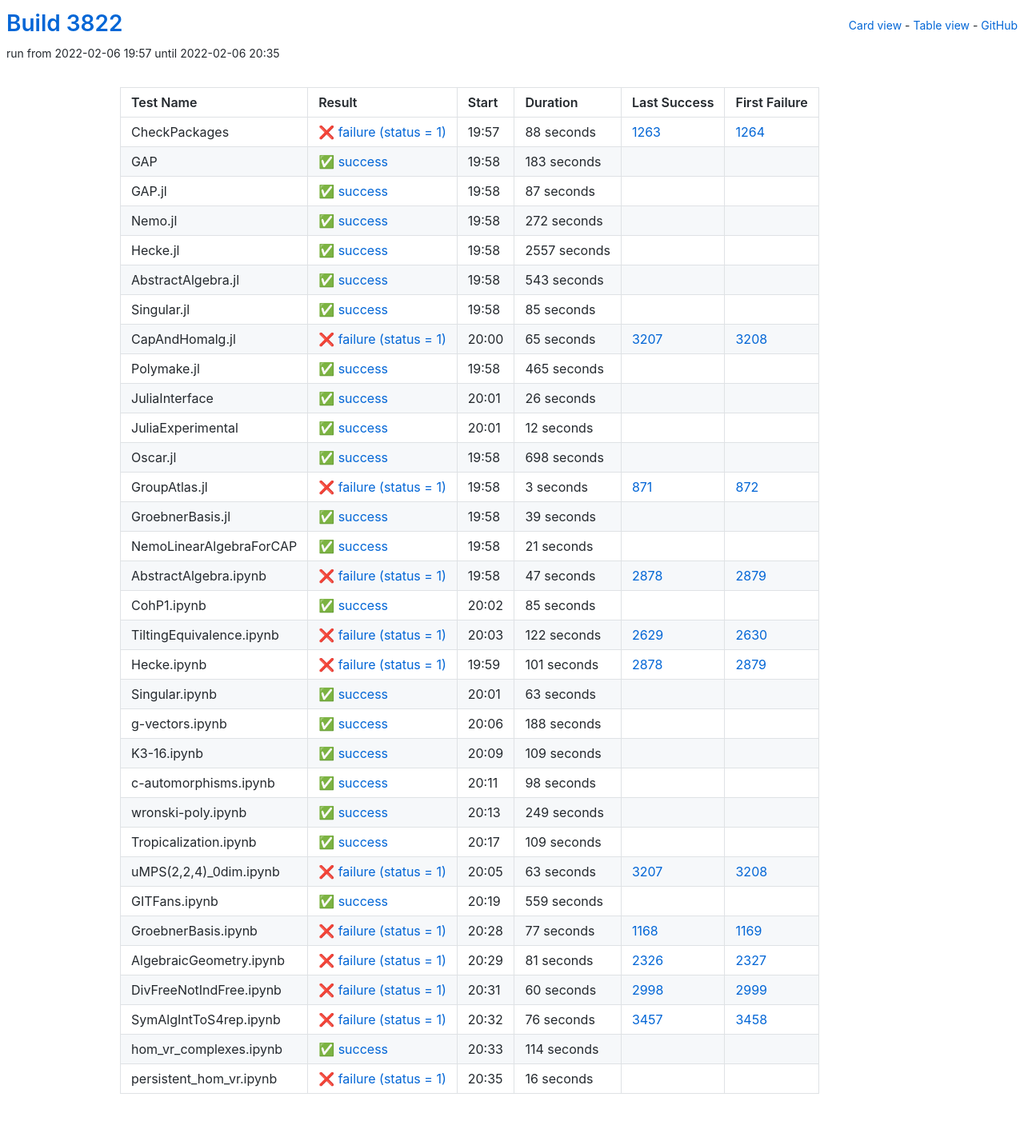
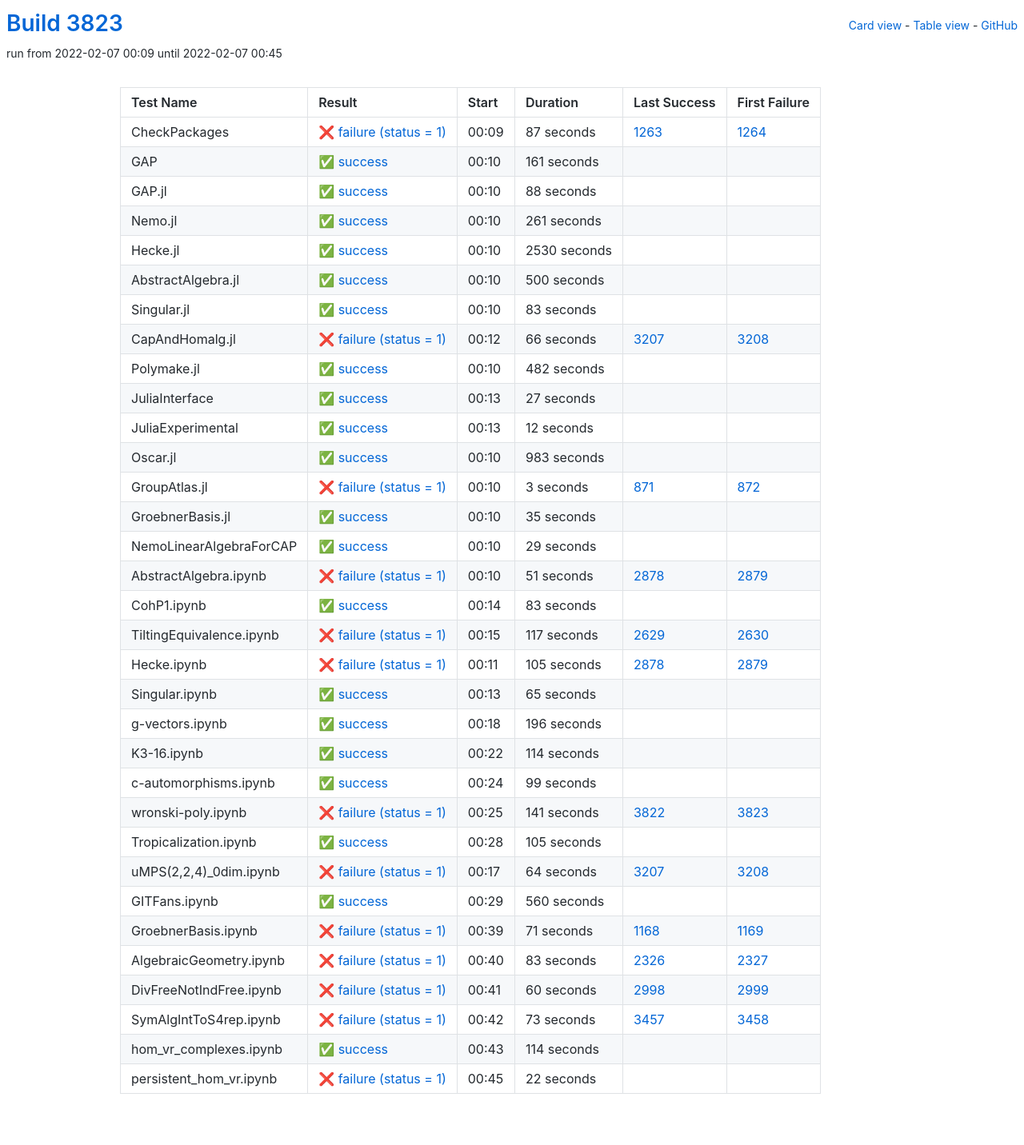
Before and after one commit to oscar-system/oscar-ci-status-stable, a Jekyll site: the page built from table.html, in a window 1280 px wide. Shown: the whole page at 80% size. Built offline with Jekyll 4.4.1, drawn with Linux system fonts in a browser that asks for light colours.

Commit message:
Build #3823

```diff
--- a/_data/ci.yml
+++ b/_data/ci.yml
@@ -1,6 +1,6 @@
 ---
-build: 3822
-build_url: https://oscarci.mathematik.uni-kl.de/job/oscar-stable/3822/
+build: 3823
+build_url: https://oscarci.mathematik.uni-kl.de/job/oscar-stable/3823/
 job: oscar-stable
 organization: oscar-system
 repo: oscar-ci-status-stable
@@ -8,128 +8,128 @@ repourl: https://github.com/oscar-system/oscar-ci-status-stable
 tests:
 - name: CheckPackages
   id: checkpackages
-  log: https://oscarci.mathematik.uni-kl.de/job/oscar-stable/3822/artifact/logs/build-3822/CheckPackages.log
-  start: 2022-02-06 19:57
+  log: https://oscarci.mathematik.uni-kl.de/job/oscar-stable/3823/artifact/logs/build-3823/CheckPackages.log
+  start: 2022-02-07 00:09
   success: false
   exitcode: 1
   status: failure
-  duration: 88
+  duration: 87
   last_success: 1263
   last_success_url: https://oscarci.mathematik.uni-kl.de/job/oscar-stable/1263/
   first_failure: 1264
   first_failure_url: https://oscarci.mathematik.uni-kl.de/job/oscar-stable/1264/
 - name: GAP
   id: gap
-  log: https://oscarci.mathematik.uni-kl.de/job/oscar-stable/3822/artifact/logs/build-3822/GAP.log
-  start: 2022-02-06 19:58
+  log: https://oscarci.mathematik.uni-kl.de/job/oscar-stable/3823/artifact/logs/build-3823/GAP.log
+  start: 2022-02-07 00:10
   success: true
   exitcode: 0
   status: success
-  duration: 183
+  duration: 161
   last_success: false
   last_success_url:
   first_failure: false
   first_failure_url:
 - name: GAP.jl
   id: gap-jl
-  log: https://oscarci.mathematik.uni-kl.de/job/oscar-stable/3822/artifact/logs/build-3822/GAP.jl.log
-  start: 2022-02-06 19:58
+  log: https://oscarci.mathematik.uni-kl.de/job/oscar-stable/3823/artifact/logs/build-3823/GAP.jl.log
+  start: 2022-02-07 00:10
   success: true
   exitcode: 0
   status: success
-  duration: 87
+  duration: 88
   last_success: false
   last_success_url:
   first_failure: false
   first_failure_url:
 - name: Nemo.jl
   id: nemo-jl
-  log: https://oscarci.mathematik.uni-kl.de/job/oscar-stable/3822/artifact/logs/build-3822/Nemo.jl.log
-  start: 2022-02-06 19:58
+  log: https://oscarci.mathematik.uni-kl.de/job/oscar-stable/3823/artifact/logs/build-3823/Nemo.jl.log
+  start: 2022-02-07 00:10
   success: true
   exitcode: 0
   status: success
-  duration: 272
+  duration: 261
   last_success: false
   last_success_url:
   first_failure: false
   first_failure_url:
 - name: Hecke.jl
   id: hecke-jl
-  log: https://oscarci.mathematik.uni-kl.de/job/oscar-stable/3822/artifact/logs/build-3822/Hecke.jl.log
-  start: 2022-02-06 19:58
+  log: https://oscarci.mathematik.uni-kl.de/job/oscar-stable/3823/artifact/logs/build-3823/Hecke.jl.log
+  start: 2022-02-07 00:10
   success: true
   exitcode: 0
   status: success
-  duration: 2557
+  duration: 2530
   last_success: false
   last_success_url:
   first_failure: false
   first_failure_url:
 - name: AbstractAlgebra.jl
   id: abstractalgebra-jl
-  log: https://oscarci.mathematik.uni-kl.de/job/oscar-stable/3822/artifact/logs/build-3822/AbstractAlgebra.jl.log
-  start: 2022-02-06 19:58
+  log: https://oscarci.mathematik.uni-kl.de/job/oscar-stable/3823/artifact/logs/build-3823/AbstractAlgebra.jl.log
+  start: 2022-02-07 00:10
   success: true
   exitcode: 0
   status: success
-  duration: 543
+  duration: 500
   last_success: false
   last_success_url:
   first_failure: false
   first_failure_url:
 - name: Singular.jl
   id: singular-jl
-  log: https://oscarci.mathematik.uni-kl.de/job/oscar-stable/3822/artifact/logs/build-3822/Singular.jl.log
-  start: 2022-02-06 19:58
+  log: https://oscarci.mathematik.uni-kl.de/job/oscar-stable/3823/artifact/logs/build-3823/Singular.jl.log
+  start: 2022-02-07 00:10
   success: true
   exitcode: 0
   status: success
-  duration: 85
+  duration: 83
   last_success: false
   last_success_url:
   first_failure: false
   first_failure_url:
 - name: CapAndHomalg.jl
   id: capandhomalg-jl
-  log: https://oscarci.mathematik.uni-kl.de/job/oscar-stable/3822/artifact/logs/build-3822/CapAndHomalg.jl.log
-  start: 2022-02-06 20:00
+  log: https://oscarci.mathematik.uni-kl.de/job/oscar-stable/3823/artifact/logs/build-3823/CapAndHomalg.jl.log
+  start: 2022-02-07 00:12
   success: false
   exitcode: 1
   status: failure
-  duration: 65
+  duration: 66
   last_success: 3207
   last_success_url: https://oscarci.mathematik.uni-kl.de/job/oscar-stable/3207/
   first_failure: 3208
   first_failure_url: https://oscarci.mathematik.uni-kl.de/job/oscar-stable/3208/
 - name: Polymake.jl
   id: polymake-jl
-  log: https://oscarci.mathematik.uni-kl.de/job/oscar-stable/3822/artifact/logs/build-3822/Polymake.jl.log
-  start: 2022-02-06 19:58
+  log: https://oscarci.mathematik.uni-kl.de/job/oscar-stable/3823/artifact/logs/build-3823/Polymake.jl.log
+  start: 2022-02-07 00:10
   success: true
   exitcode: 0
   status: success
-  duration: 465
+  duration: 482
   last_success: false
   last_success_url:
   first_failure: false
   first_failure_url:
 - name: JuliaInterface
   id: juliainterface
-  log: https://oscarci.mathematik.uni-kl.de/job/oscar-stable/3822/artifact/logs/build-3822/JuliaInterface.log
-  start: 2022-02-06 20:01
+  log: https://oscarci.mathematik.uni-kl.de/job/oscar-stable/3823/artifact/logs/build-3823/JuliaInterface.log
+  start: 2022-02-07 00:13
   success: true
   exitcode: 0
   status: success
-  duration: 26
+  duration: 27
   last_success: false
   last_success_url:
   first_failure: false
   first_failure_url:
 - name: JuliaExperimental
   id: juliaexperimental
-  log: https://oscarci.mathematik.uni-kl.de/job/oscar-stable/3822/artifact/logs/build-3822/JuliaExperimental.log
-  start: 2022-02-06 20:01
+  log: https://oscarci.mathematik.uni-kl.de/job/oscar-stable/3823/artifact/logs/build-3823/JuliaExperimental.log
+  start: 2022-02-07 00:13
   success: true
   exitcode: 0
   status: success
@@ -140,20 +140,20 @@ tests:
   first_failure_url:
 - name: Oscar.jl
   id: oscar-jl
-  log: https://oscarci.mathematik.uni-kl.de/job/oscar-stable/3822/artifact/logs/build-3822/Oscar.jl.log
-  start: 2022-02-06 19:58
+  log: https://oscarci.mathematik.uni-kl.de/job/oscar-stable/3823/artifact/logs/build-3823/Oscar.jl.log
+  start: 2022-02-07 00:10
   success: true
   exitcode: 0
   status: success
-  duration: 698
+  duration: 983
   last_success: false
   last_success_url:
   first_failure: false
   first_failure_url:
 - name: GroupAtlas.jl
   id: groupatlas-jl
-  log: https://oscarci.mathematik.uni-kl.de/job/oscar-stable/3822/artifact/logs/build-3822/GroupAtlas.jl.log
-  start: 2022-02-06 19:58
+  log: https://oscarci.mathematik.uni-kl.de/job/oscar-stable/3823/artifact/logs/build-3823/GroupAtlas.jl.log
+  start: 2022-02-07 00:10
   success: false
   exitcode: 1
   status: failure
@@ -164,200 +164,200 @@ tests:
   first_failure_url: https://oscarci.mathematik.uni-kl.de/job/oscar-stable/872/
 - name: GroebnerBasis.jl
   id: groebnerbasis-jl
-  log: https://oscarci.mathematik.uni-kl.de/job/oscar-stable/3822/artifact/logs/build-3822/GroebnerBasis.jl.log
-  start: 2022-02-06 19:58
+  log: https://oscarci.mathematik.uni-kl.de/job/oscar-stable/3823/artifact/logs/build-3823/GroebnerBasis.jl.log
+  start: 2022-02-07 00:10
   success: true
   exitcode: 0
   status: success
-  duration: 39
+  duration: 35
   last_success: false
   last_success_url:
   first_failure: false
   first_failure_url:
 - name: NemoLinearAlgebraForCAP
   id: nemolinearalgebraforcap
-  log: https://oscarci.mathematik.uni-kl.de/job/oscar-stable/3822/artifact/logs/build-3822/NemoLinearAlgebraForCAP.log
-  start: 2022-02-06 19:58
+  log: https://oscarci.mathematik.uni-kl.de/job/oscar-stable/3823/artifact/logs/build-3823/NemoLinearAlgebraForCAP.log
+  start: 2022-02-07 00:10
   success: true
   exitcode: 0
   status: success
-  duration: 21
+  duration: 29
   last_success: false
   last_success_url:
   first_failure: false
   first_failure_url:
 - name: AbstractAlgebra.ipynb
   id: abstractalgebra-ipynb
-  log: https://oscarci.mathematik.uni-kl.de/job/oscar-stable/3822/artifact/logs/build-3822/AbstractAlgebra.ipynb.log
-  start: 2022-02-06 19:58
+  log: https://oscarci.mathematik.uni-kl.de/job/oscar-stable/3823/artifact/logs/build-3823/AbstractAlgebra.ipynb.log
+  start: 2022-02-07 00:10
   success: false
   exitcode: 1
   status: failure
-  duration: 47
+  duration: 51
   last_success: 2878
   last_success_url: https://oscarci.mathematik.uni-kl.de/job/oscar-stable/2878/
   first_failure: 2879
   first_failure_url: https://oscarci.mathematik.uni-kl.de/job/oscar-stable/2879/
 - name: CohP1.ipynb
   id: cohp1-ipynb
-  log: https://oscarci.mathematik.uni-kl.de/job/oscar-stable/3822/artifact/logs/build-3822/CohP1.ipynb.log
-  start: 2022-02-06 20:02
+  log: https://oscarci.mathematik.uni-kl.de/job/oscar-stable/3823/artifact/logs/build-3823/CohP1.ipynb.log
+  start: 2022-02-07 00:14
   success: true
   exitcode: 0
   status: success
-  duration: 85
+  duration: 83
   last_success: false
   last_success_url:
   first_failure: false
   first_failure_url:
 - name: TiltingEquivalence.ipynb
   id: tiltingequivalence-ipynb
-  log: https://oscarci.mathematik.uni-kl.de/job/oscar-stable/3822/artifact/logs/build-3822/TiltingEquivalence.ipynb.log
-  start: 2022-02-06 20:03
+  log: https://oscarci.mathematik.uni-kl.de/job/oscar-stable/3823/artifact/logs/build-3823/TiltingEquivalence.ipynb.log
+  start: 2022-02-07 00:15
   success: false
   exitcode: 1
   status: failure
-  duration: 122
+  duration: 117
   last_success: 2629
   last_success_url: https://oscarci.mathematik.uni-kl.de/job/oscar-stable/2629/
   first_failure: 2630
   first_failure_url: https://oscarci.mathematik.uni-kl.de/job/oscar-stable/2630/
 - name: Hecke.ipynb
   id: hecke-ipynb
-  log: https://oscarci.mathematik.uni-kl.de/job/oscar-stable/3822/artifact/logs/build-3822/Hecke.ipynb.log
-  start: 2022-02-06 19:59
+  log: https://oscarci.mathematik.uni-kl.de/job/oscar-stable/3823/artifact/logs/build-3823/Hecke.ipynb.log
+  start: 2022-02-07 00:11
   success: false
   exitcode: 1
   status: failure
-  duration: 101
+  duration: 105
   last_success: 2878
   last_success_url: https://oscarci.mathematik.uni-kl.de/job/oscar-stable/2878/
   first_failure: 2879
   first_failure_url: https://oscarci.mathematik.uni-kl.de/job/oscar-stable/2879/
 - name: Singular.ipynb
   id: singular-ipynb
-  log: https://oscarci.mathematik.uni-kl.de/job/oscar-stable/3822/artifact/logs/build-3822/Singular.ipynb.log
-  start: 2022-02-06 20:01
+  log: https://oscarci.mathematik.uni-kl.de/job/oscar-stable/3823/artifact/logs/build-3823/Singular.ipynb.log
+  start: 2022-02-07 00:13
   success: true
   exitcode: 0
   status: success
-  duration: 63
+  duration: 65
   last_success: false
   last_success_url:
   first_failure: false
   first_failure_url:
 - name: g-vectors.ipynb
   id: g-vectors-ipynb
-  log: https://oscarci.mathematik.uni-kl.de/job/oscar-stable/3822/artifact/logs/build-3822/g-vectors.ipynb.log
-  start: 2022-02-06 20:06
+  log: https://oscarci.mathematik.uni-kl.de/job/oscar-stable/3823/artifact/logs/build-3823/g-vectors.ipynb.log
+  start: 2022-02-07 00:18
   success: true
   exitcode: 0
   status: success
-  duration: 188
+  duration: 196
   last_success: false
   last_success_url:
   first_failure: false
   first_failure_url:
 - name: K3-16.ipynb
   id: k3-16-ipynb
-  log: https://oscarci.mathematik.uni-kl.de/job/oscar-stable/3822/artifact/logs/build-3822/K3-16.ipynb.log
-  start: 2022-02-06 20:09
+  log: https://oscarci.mathematik.uni-kl.de/job/oscar-stable/3823/artifact/logs/build-3823/K3-16.ipynb.log
+  start: 2022-02-07 00:22
   success: true
   exitcode: 0
   status: success
-  duration: 109
+  duration: 114
   last_success: false
   last_success_url:
   first_failure: false
   first_failure_url:
 - name: c-automorphisms.ipynb
   id: c-automorphisms-ipynb
-  log: https://oscarci.mathematik.uni-kl.de/job/oscar-stable/3822/artifact/logs/build-3822/c-automorphisms.ipynb.log
-  start: 2022-02-06 20:11
+  log: https://oscarci.mathematik.uni-kl.de/job/oscar-stable/3823/artifact/logs/build-3823/c-automorphisms.ipynb.log
+  start: 2022-02-07 00:24
   success: true
   exitcode: 0
   status: success
-  duration: 98
+  duration: 99
   last_success: false
   last_success_url:
   first_failure: false
   first_failure_url:
 - name: wronski-poly.ipynb
   id: wronski-poly-ipynb
-  log: https://oscarci.mathematik.uni-kl.de/job/oscar-stable/3822/artifact/logs/build-3822/wronski-poly.ipynb.log
-  start: 2022-02-06 20:13
+  log: https://oscarci.mathematik.uni-kl.de/job/oscar-stable/3823/artifact/logs/build-3823/wronski-poly.ipynb.log
+  start: 2022-02-07 00:25
+  success: false
+  exitcode: 1
+  status: failure
+  duration: 141
+  last_success: 3822
+  last_success_url: https://oscarci.mathematik.uni-kl.de/job/oscar-stable/3822/
+  first_failure: 3823
+  first_failure_url: https://oscarci.mathematik.uni-kl.de/job/oscar-stable/3823/
+- name: Tropicalization.ipynb
+  id: tropicalization-ipynb
+  log: https://oscarci.mathematik.uni-kl.de/job/oscar-stable/3823/artifact/logs/build-3823/Tropicalization.ipynb.log
+  start: 2022-02-07 00:28
   success: true
   exitcode: 0
   status: success
-  duration: 249
-  last_success: false
-  last_success_url:
-  first_failure: false
-  first_failure_url:
-- name: Tropicalization.ipynb
-  id: tropicalization-ipynb
-  log: https://oscarci.mathematik.uni-kl.de/job/oscar-stable/3822/artifact/logs/build-3822/Tropicalization.ipynb.log
-  start: 2022-02-06 20:17
-  success: true
-  exitcode: 0
-  status: success
-  duration: 109
+  duration: 105
   last_success: false
   last_success_url:
   first_failure: false
   first_failure_url:
 - name: uMPS(2,2,4)_0dim.ipynb
   id: umps-2-2-4-0dim-ipynb
-  log: https://oscarci.mathematik.uni-kl.de/job/oscar-stable/3822/artifact/logs/build-3822/uMPS-2-2-4-_0dim.ipynb.log
-  start: 2022-02-06 20:05
+  log: https://oscarci.mathematik.uni-kl.de/job/oscar-stable/3823/artifact/logs/build-3823/uMPS-2-2-4-_0dim.ipynb.log
+  start: 2022-02-07 00:17
   success: false
   exitcode: 1
   status: failure
-  duration: 63
+  duration: 64
   last_success: 3207
   last_success_url: https://oscarci.mathematik.uni-kl.de/job/oscar-stable/3207/
   first_failure: 3208
   first_failure_url: https://oscarci.mathematik.uni-kl.de/job/oscar-stable/3208/
 - name: GITFans.ipynb
   id: gitfans-ipynb
-  log: https://oscarci.mathematik.uni-kl.de/job/oscar-stable/3822/artifact/logs/build-3822/GITFans.ipynb.log
-  start: 2022-02-06 20:19
+  log: https://oscarci.mathematik.uni-kl.de/job/oscar-stable/3823/artifact/logs/build-3823/GITFans.ipynb.log
+  start: 2022-02-07 00:29
   success: true
   exitcode: 0
   status: success
-  duration: 559
+  duration: 560
   last_success: false
   last_success_url:
   first_failure: false
   first_failure_url:
 - name: GroebnerBasis.ipynb
   id: groebnerbasis-ipynb
-  log: https://oscarci.mathematik.uni-kl.de/job/oscar-stable/3822/artifact/logs/build-3822/GroebnerBasis.ipynb.log
-  start: 2022-02-06 20:28
+  log: https://oscarci.mathematik.uni-kl.de/job/oscar-stable/3823/artifact/logs/build-3823/GroebnerBasis.ipynb.log
+  start: 2022-02-07 00:39
   success: false
   exitcode: 1
   status: failure
-  duration: 77
+  duration: 71
   last_success: 1168
   last_success_url: https://oscarci.mathematik.uni-kl.de/job/oscar-stable/1168/
   first_failure: 1169
   first_failure_url: https://oscarci.mathematik.uni-kl.de/job/oscar-stable/1169/
 - name: AlgebraicGeometry.ipynb
   id: algebraicgeometry-ipynb
-  log: https://oscarci.mathematik.uni-kl.de/job/oscar-stable/3822/artifact/logs/build-3822/AlgebraicGeometry.ipynb.log
-  start: 2022-02-06 20:29
+  log: https://oscarci.mathematik.uni-kl.de/job/oscar-stable/3823/artifact/logs/build-3823/AlgebraicGeometry.ipynb.log
+  start: 2022-02-07 00:40
   success: false
   exitcode: 1
   status: failure
-  duration: 81
+  duration: 83
   last_success: 2326
   last_success_url: https://oscarci.mathematik.uni-kl.de/job/oscar-stable/2326/
   first_failure: 2327
   first_failure_url: https://oscarci.mathematik.uni-kl.de/job/oscar-stable/2327/
 - name: DivFreeNotIndFree.ipynb
   id: divfreenotindfree-ipynb
-  log: https://oscarci.mathematik.uni-kl.de/job/oscar-stable/3822/artifact/logs/build-3822/DivFreeNotIndFree.ipynb.log
-  start: 2022-02-06 20:31
+  log: https://oscarci.mathematik.uni-kl.de/job/oscar-stable/3823/artifact/logs/build-3823/DivFreeNotIndFree.ipynb.log
+  start: 2022-02-07 00:41
   success: false
   exitcode: 1
   status: failure
@@ -368,20 +368,20 @@ tests:
   first_failure_url: https://oscarci.mathematik.uni-kl.de/job/oscar-stable/2999/
 - name: SymAlgIntToS4rep.ipynb
   id: symalginttos4rep-ipynb
-  log: https://oscarci.mathematik.uni-kl.de/job/oscar-stable/3822/artifact/logs/build-3822/SymAlgIntToS4rep.ipynb.log
-  start: 2022-02-06 20:32
+  log: https://oscarci.mathematik.uni-kl.de/job/oscar-stable/3823/artifact/logs/build-3823/SymAlgIntToS4rep.ipynb.log
+  start: 2022-02-07 00:42
   success: false
   exitcode: 1
   status: failure
-  duration: 76
+  duration: 73
   last_success: 3457
   last_success_url: https://oscarci.mathematik.uni-kl.de/job/oscar-stable/3457/
   first_failure: 3458
   first_failure_url: https://oscarci.mathematik.uni-kl.de/job/oscar-stable/3458/
 - name: hom_vr_complexes.ipynb
   id: hom-vr-complexes-ipynb
-  log: https://oscarci.mathematik.uni-kl.de/job/oscar-stable/3822/artifact/logs/build-3822/hom_vr_complexes.ipynb.log
-  start: 2022-02-06 20:33
+  log: https://oscarci.mathematik.uni-kl.de/job/oscar-stable/3823/artifact/logs/build-3823/hom_vr_complexes.ipynb.log
+  start: 2022-02-07 00:43
   success: true
   exitcode: 0
   status: success
@@ -392,12 +392,12 @@ tests:
   first_failure_url:
 - name: persistent_hom_vr.ipynb
   id: persistent-hom-vr-ipynb
-  log: https://oscarci.mathematik.uni-kl.de/job/oscar-stable/3822/artifact/logs/build-3822/persistent_hom_vr.ipynb.log
-  start: 2022-02-06 20:35
+  log: https://oscarci.mathematik.uni-kl.de/job/oscar-stable/3823/artifact/logs/build-3823/persistent_hom_vr.ipynb.log
+  start: 2022-02-07 00:45
   success: false
   exitcode: 1
   status: failure
-  duration: 16
+  duration: 22
   last_success: false
   last_success_url:
   first_failure: false
```
Also changed, not shown: README.md.
